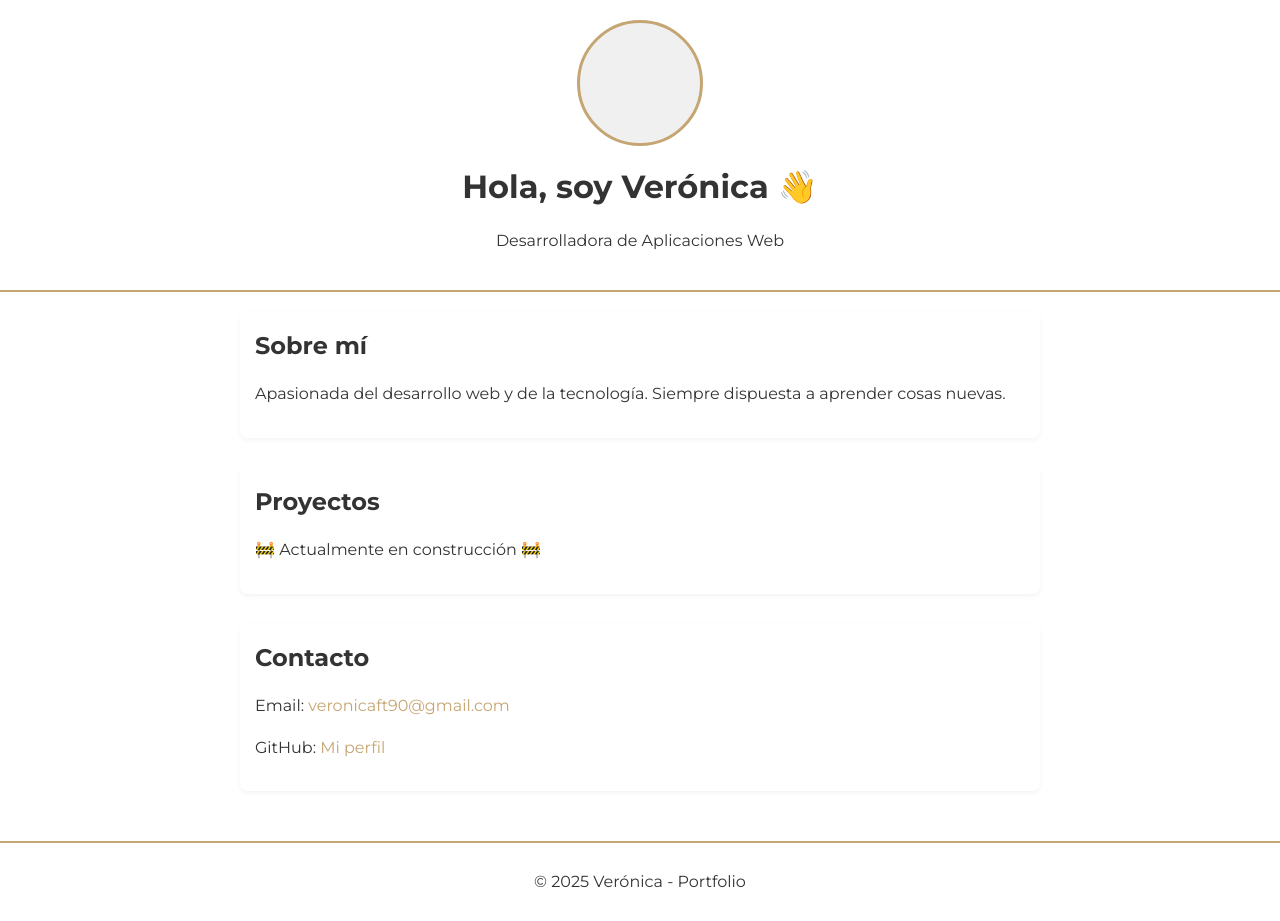
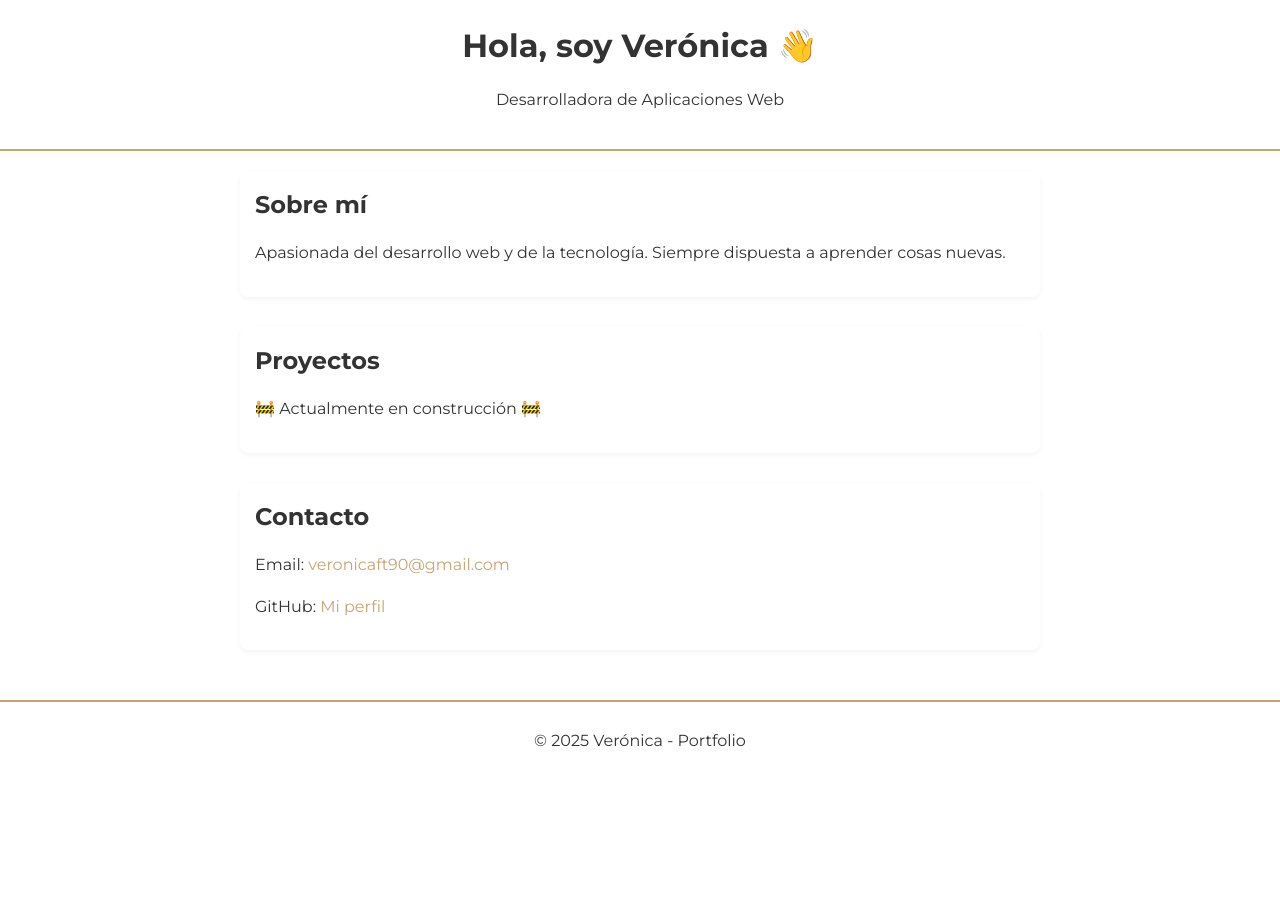
Before and after one commit to VeronicaFT/VeronicaFT.github.io, a plain HTML site: page index.html in a window 1280 px wide. After the commit the page ends 800 px from the top, so only its background shows below. Drawn offline with Linux system fonts and the light colour scheme.

Commit message:
Update index.html

```diff
--- a/index.html
+++ b/index.html
@@ -15,7 +15,7 @@
 
     <header>
         <!-- Marco circular para tu futura foto -->
-        <div class="foto-perfil"></div>
+        <div class="fotoperfil.jpg"></div>
 
         <h1>Hola, soy Verónica 👋</h1>
         <p>Desarrolladora de Aplicaciones Web</p>
```
